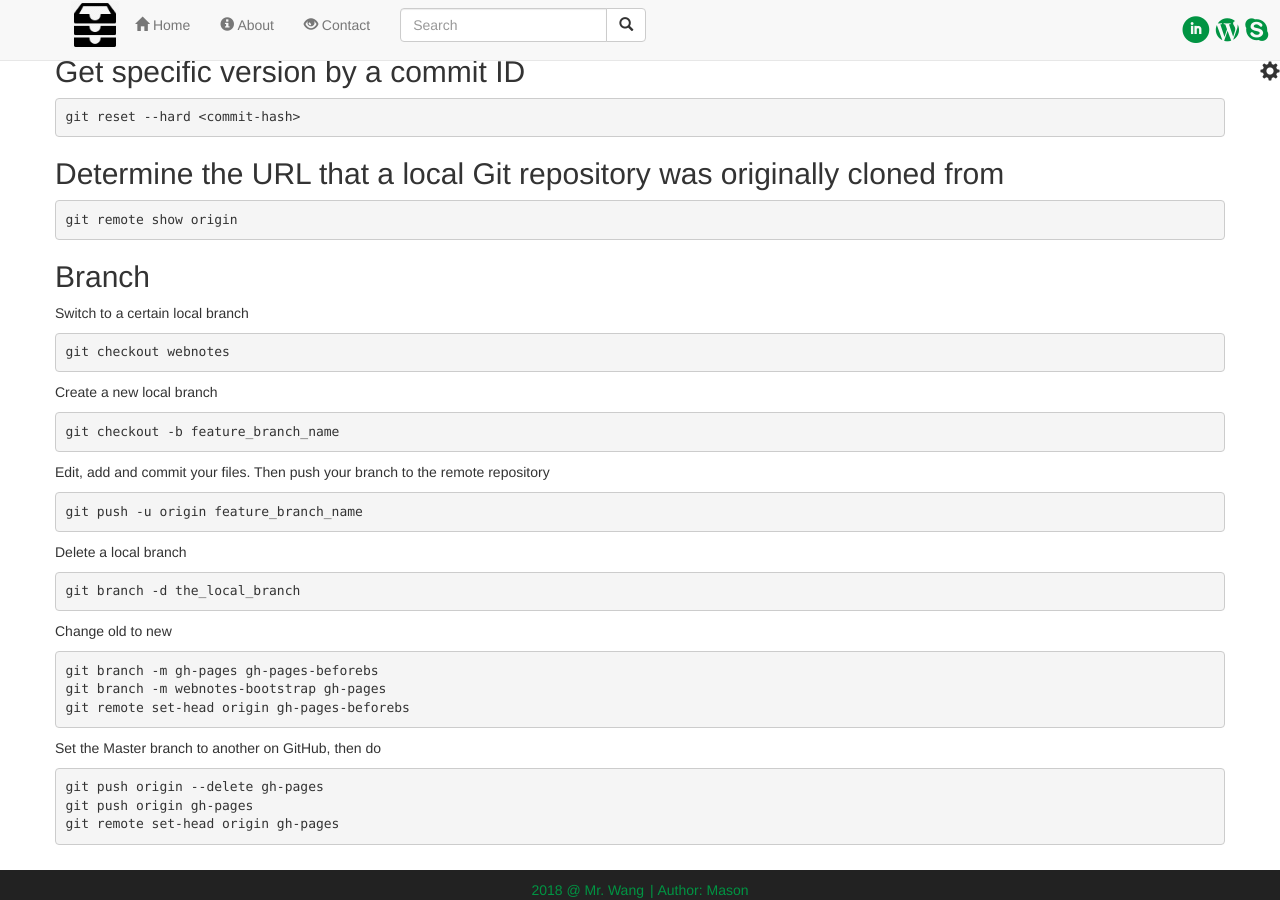
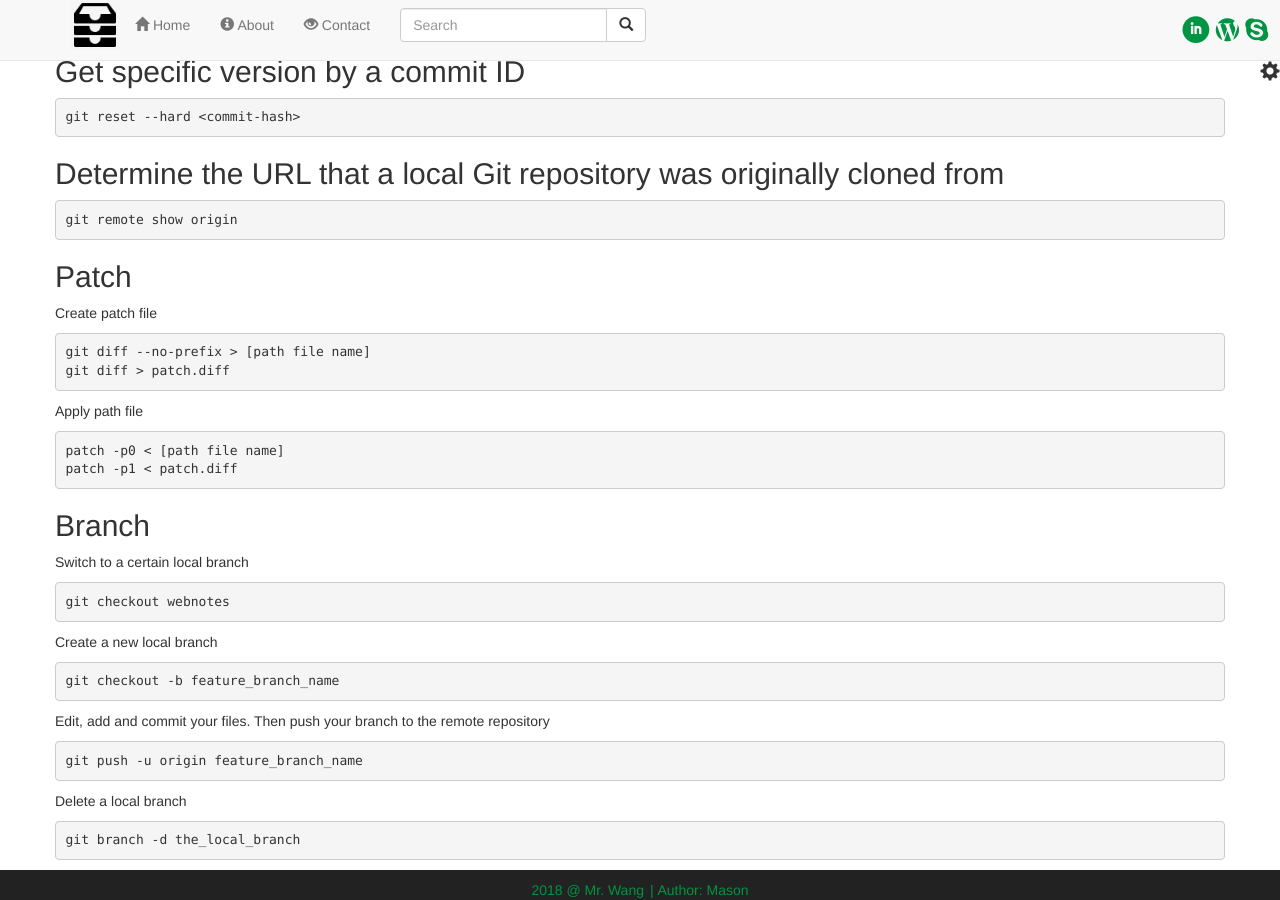
Before and after one commit to mason-mx/jekyll_demo, a Jekyll site: the page built from _posts/1000-01-01-gittricks.md, in a window 1280 px wide and 900 px high, scrolled down 573 px. Built offline with Jekyll 4.4.1, drawn with Linux system fonts in a browser that asks for light colours; nearby versions of some CDN libraries.

Commit message:
git diff and patch

````diff
--- a/_posts/1000-01-01-gittricks.md
+++ b/_posts/1000-01-01-gittricks.md
@@ -41,6 +41,22 @@ git reset --hard <commit-hash>
 
 ```
 git remote show origin
+```
+
+## Patch
+
+Create patch file
+
+```
+git diff --no-prefix > [path file name]
+git diff > patch.diff
+```
+
+Apply path file
+
+```
+patch -p0 < [path file name]
+patch -p1 < patch.diff
 ```
 
 ## Branch
````
